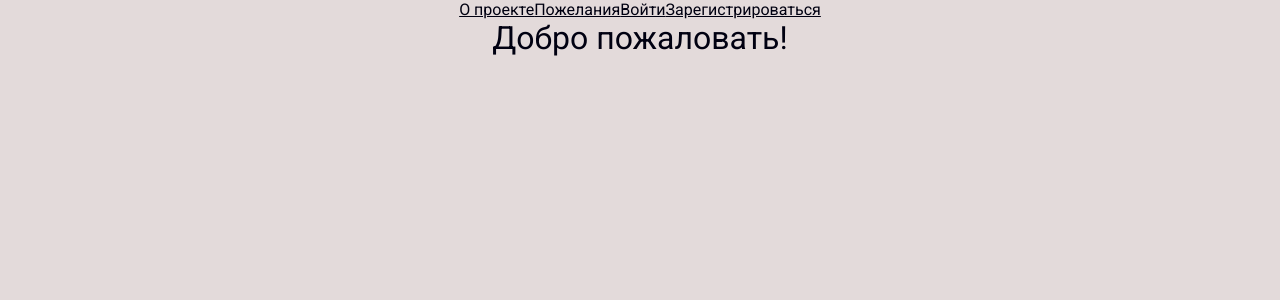
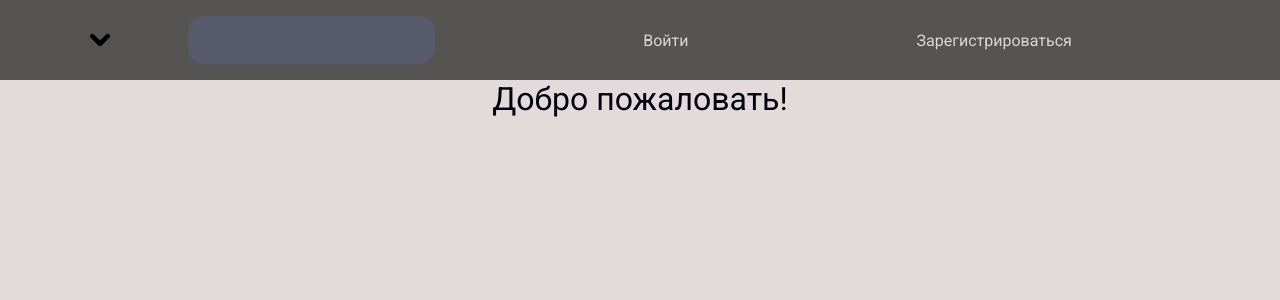
Before and after one commit to Evgenii-Buslaev/wishboard_frontend, a React (Create React App) app: page / in a window 1280 px wide. Shown: the top 300 px of the page. Built offline with nearby package versions, Linux system fonts and the light colour scheme; no server answers.

Commit message:
created menu, implemented toggler logic

```diff
--- /dev/null
+++ b/src/components/Menu/Menu.jsx
@@ -0,0 +1,13 @@
+import { Link } from "react-router-dom";
+import styles from "../../scss/components/_menu.module.scss";
+
+const Menu = ({ auth, openned }) => {
+  return (
+    <div className={`${styles.menu} ${openned ? styles.down : styles.up}`}>
+      <Link to="/cards">Пожелания</Link>
+      {auth ? <Link to="/post_card">Создайте пожелание</Link> : null}
+    </div>
+  );
+};
+
+export default Menu;
--- a/src/components/Navigation/Navigation.jsx
+++ b/src/components/Navigation/Navigation.jsx
@@ -1,18 +1,35 @@
+import { useState } from "react";
 import { Link } from "react-router-dom";
-import { privateRoutes } from "../../routes/privateRoutes";
-import { publicRoutes } from "../../routes/publicRoutes";
+
+import Menu from "../Menu/Menu";
+import toggleMenuBtn from "../../assets/icons/down-arrow.svg";
+import styles from "../../scss/components/_navigation.module.scss";
 
 const Navigation = ({ auth }) => {
-  const navigaton = auth ? privateRoutes : publicRoutes;
+  const [menuOpenned, setMenuOpenned] = useState(false);
+
+  const toggleMenu = () => {
+    setMenuOpenned((prevState) => !prevState);
+  };
+
   return (
-    <nav>
-      {navigaton.map((route) => {
-        return route.nav ? (
-          <Link key={route.path} to={route.path}>
-            {route.title}
-          </Link>
-        ) : null;
-      })}
+    <nav className={styles.navigation}>
+      <img
+        className={menuOpenned ? styles.toggle_up : styles.toggle_down}
+        src={toggleMenuBtn}
+        alt="open menu"
+        onClick={toggleMenu}
+      />
+      <input type="text" />
+      {auth ? (
+        <Link to="/profile">Профиль</Link>
+      ) : (
+        <>
+          <Link to="/login">Войти</Link>
+          <Link to="/register">Зарегистрироваться</Link>
+        </>
+      )}
+      <Menu auth={auth} openned={menuOpenned} />
     </nav>
   );
 };
--- a/src/scss/_colors.scss
+++ b/src/scss/_colors.scss
@@ -9,3 +9,8 @@ $placeholder-font-light: rgba(43, 40, 40, 0.678);
 $background-btn-light: #4e6ec7b7;
 $border-light: #5c70a749;
 $font-ui-light: rgb(216, 216, 216);
+
+// navigation
+$background-nav: rgba(3, 3, 3, 0.623);
+$nav-item: rgb(216, 216, 216);
+$nav-item-hover: rgb(255, 255, 255);
--- a/src/scss/_mixins.scss
+++ b/src/scss/_mixins.scss
@@ -1,10 +1,25 @@
+// borders
 @mixin ui-border {
   border-radius: 1rem;
   padding: 15px 20px;
 }
 
+// positions
 @mixin row-position {
   display: flex;
   justify-content: space-between;
   align-items: center;
 }
+
+@mixin evenly-position {
+  display: flex;
+  justify-content: space-evenly;
+  align-items: center;
+}
+
+@mixin column-position {
+  display: flex;
+  flex-direction: column;
+  justify-content: center;
+  align-items: center;
+}
--- /dev/null
+++ b/src/scss/components/_menu.module.scss
@@ -0,0 +1,25 @@
+@import "../mixins";
+@import "../colors";
+
+.menu {
+  position: absolute;
+  top: 80px;
+  left: 0;
+  padding: 1rem 0;
+  width: 200px;
+  height: auto;
+  transition-property: top;
+  transition-duration: 0.5s;
+  background-color: $background-nav;
+  border-bottom-left-radius: 20px;
+  border-bottom-right-radius: 20px;
+  @include column-position;
+}
+
+.up {
+  top: -100vh;
+}
+
+.down {
+  top: 80px;
+}
--- /dev/null
+++ b/src/scss/components/_navigation.module.scss
@@ -0,0 +1,43 @@
+@import "../colors";
+@import "../mixins";
+
+.navigation {
+  width: 100vw;
+  height: 80px;
+  z-index: 2;
+  background-color: $background-nav;
+  @include evenly-position;
+
+  a {
+    padding: 20px;
+    text-decoration: none;
+    font-size: 1rem;
+    font-weight: 400;
+    color: $nav-item;
+  }
+
+  a:hover {
+    color: $nav-item-hover;
+    border-radius: 20px;
+    background-color: rgb(77, 62, 62);
+  }
+}
+
+.toggle_down,
+.toggle_up {
+  position: absolute;
+  top: 30px;
+  left: 90px;
+  transition-property: opacity;
+  transition-duration: 0.5s;
+  cursor: pointer;
+}
+
+.toggle_up {
+  transform: rotate(180deg);
+}
+
+.toggle_down:hover,
+.toggle_up:hover {
+  opacity: 0.4;
+}
```
Also changed, not shown: src/assets/icons/down-arrow.svg (added).
